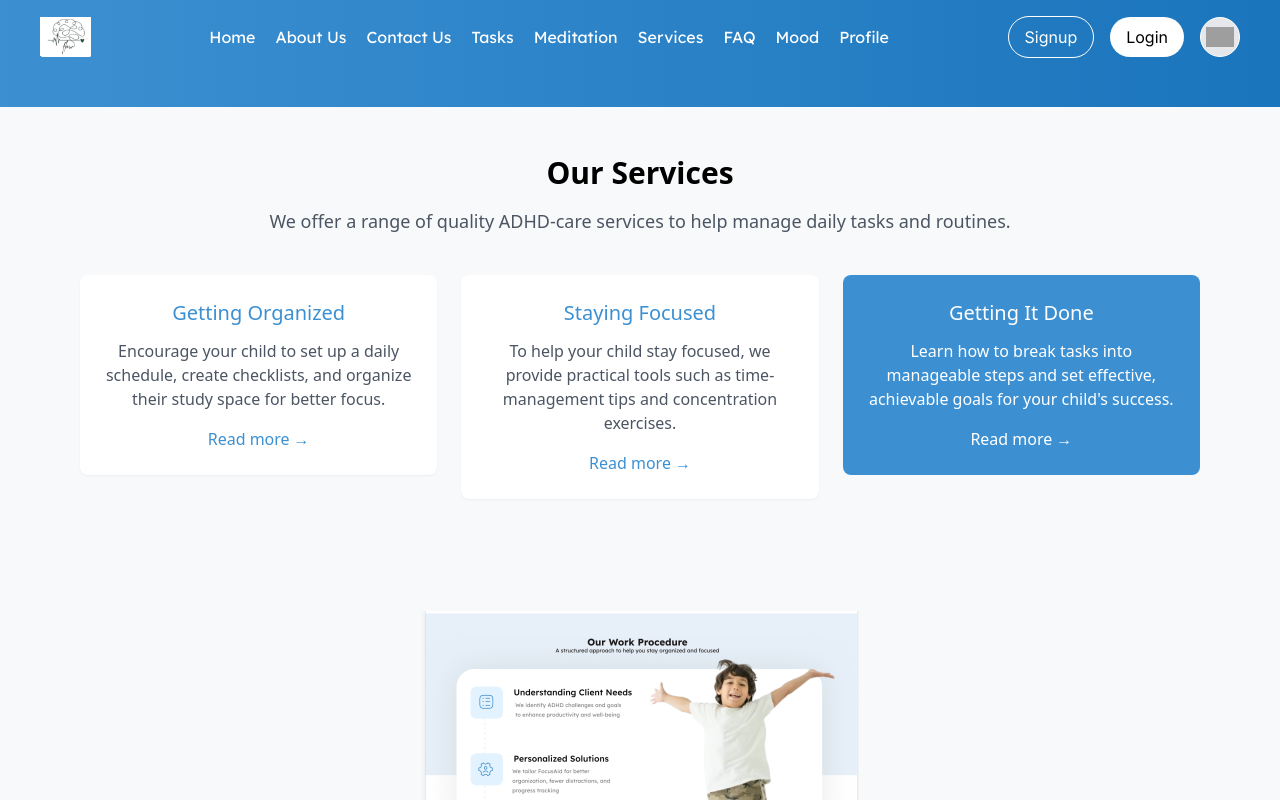
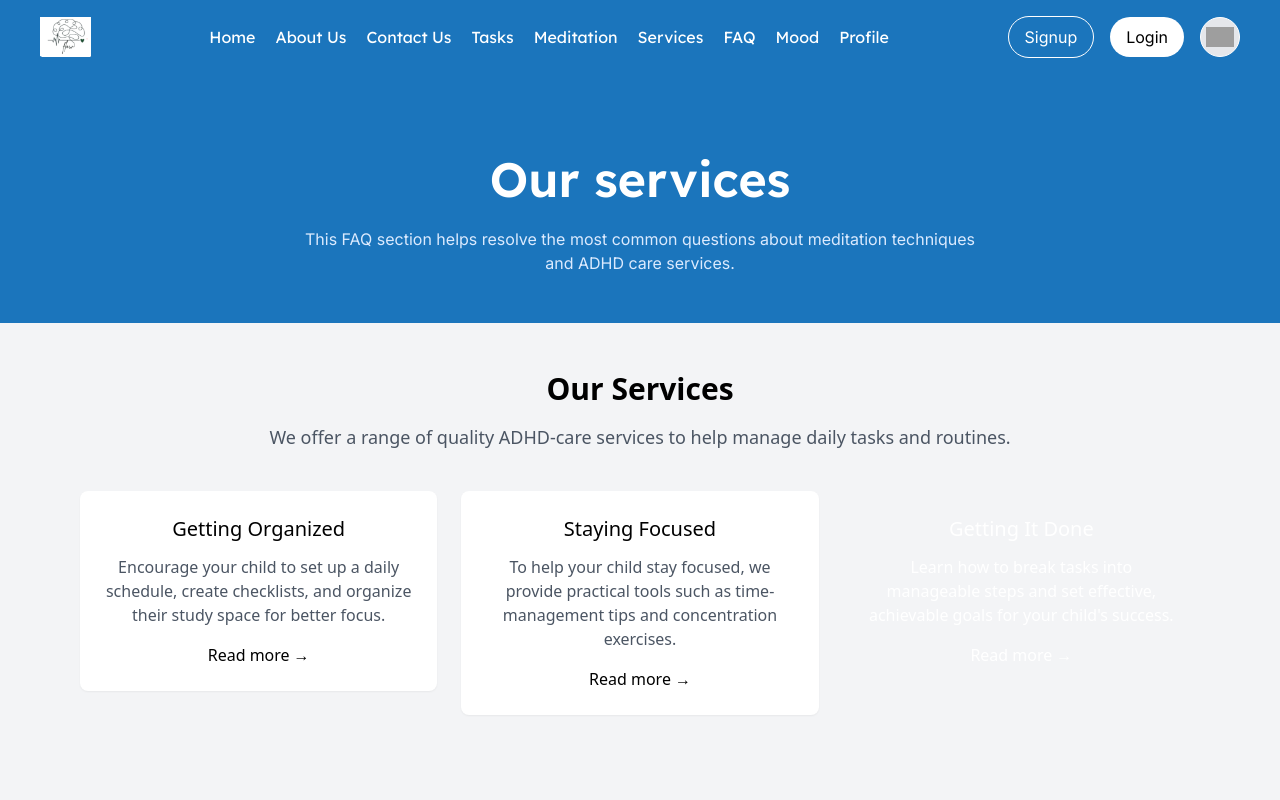
Before and after one commit to Sahargaiche23/fouceid, a plain HTML site: page Template/public/services.html in a window 1280 px wide. Shown: the top 800 px of the page. Drawn offline with nearby package versions, Linux system fonts and the light colour scheme; grey boxes are pictures that could not be loaded.

Commit message:
update nav bar

```diff
--- a/Template/public/services.html
+++ b/Template/public/services.html
@@ -3,7 +3,7 @@
 <head>
     <meta charset="UTF-8">
     <meta name="viewport" content="width=device-width, initial-scale=1.0">
-    <title>ADHD Care Services</title>
+    <title>User Profile</title>
     <script src="https://cdn.tailwindcss.com"></script>
     <link href="https://fonts.googleapis.com/css2?family=Lexend:wght@300;400;500;600&family=Inter:wght@400;600&family=Syne:wght@400;500&display=swap" rel="stylesheet">
     <script>
@@ -14,24 +14,15 @@
                         'lexend': ['Lexend', 'sans-serif'],
                         'inter': ['Inter', 'sans-serif'],
                         'syne': ['Syne', 'sans-serif']
-                    },
-                    colors: {
-                        primary: '#3C90D2',
-                        primaryDark: '#1B75BC',
-                        secondary: '#007bff',
-                        secondaryDark: '#0056b3',
-                        light: '#f8f9fa',
-                        testimonialBg: '#e3edf9',
-                        starColor: '#f5c518'
                     }
                 }
             }
         }
     </script>
 </head>
-<body class="font-sans bg-light m-0 p-0">
+<body class="m-0 p-0 bg-gray-100">
     <!-- Navigation Container -->
-    <div class="w-full bg-gradient-to-r from-[#3C90D2] to-[#1B75BC] px-4 py-4 md:px-10 md:h-[107px]">
+    <div class="w-full bg-gradient-to-r from-[#1B75BC] to-[#1B75BC] px-4 py-4 md:px-10 md:h-[107px]">
         <div class="flex flex-col md:flex-row md:items-center md:justify-between">
             <!-- Logo Section -->
             <div class="flex items-center justify-between">
@@ -47,7 +38,7 @@
             <!-- Navbar Links and Right Section -->
             <div id="navContent" class="hidden md:flex flex-col md:flex-row md:items-center mt-4 md:mt-0">
                 <nav class="flex flex-col md:flex-row md:justify-center space-y-2 md:space-y-0 md:space-x-5 text-white text-[16px] font-lexend mb-4 md:mb-0 w-full">
-                    <a href="index.html" class="hover:underline">Home</a>
+                    <a href="home.html" class="hover:underline">Home</a>
                     <a href="about-us.html" class="hover:underline">About Us</a>
                     <a href="contact.html" class="hover:underline">Contact Us</a>
                     <a href="tasks.html" class="hover:underline">Tasks</a>
@@ -64,7 +55,7 @@
                 <a href="signup.html" class="w-full md:w-auto border border-white text-white px-4 py-2 rounded-full font-inter text-[16px] hover:bg-white hover:text-black transition text-center">
                     Signup
                 </a>
-                <a href="login.html" class="w-full md:w-auto bg-white text-black px-4 py-2 rounded-full font-inter text-[16px] hover:bg-gray-200 transition text-center">
+                <a href="#" class="w-full md:w-auto bg-white text-black px-4 py-2 rounded-full font-inter text-[16px] hover:bg-gray-200 transition text-center">
                     Login
                 </a>
                 <!-- Language Selector -->
@@ -93,6 +84,14 @@
             </div>
         </div>
     </div>
+    <section class="bg-[#1B75BC] text-white py-12 px-4">
+        <div class="container mx-auto text-center">
+            <h1 class="text-4xl md:text-5xl font-bold mb-6 font-lexend">Our services</h1>
+            <p class="max-w-2xl mx-auto text-blue-100 font-inter">
+                This FAQ section helps resolve the most common questions about meditation techniques and ADHD care services.
+            </p>
+        </div>
+    </section>
 
     <!-- Services Section -->
     <div class="bg-light py-12 text-center">
```
Also changed, not shown: Template/public/mood.html (+10 -2 lines), Template/public/profile.html (+9 -2 lines).
